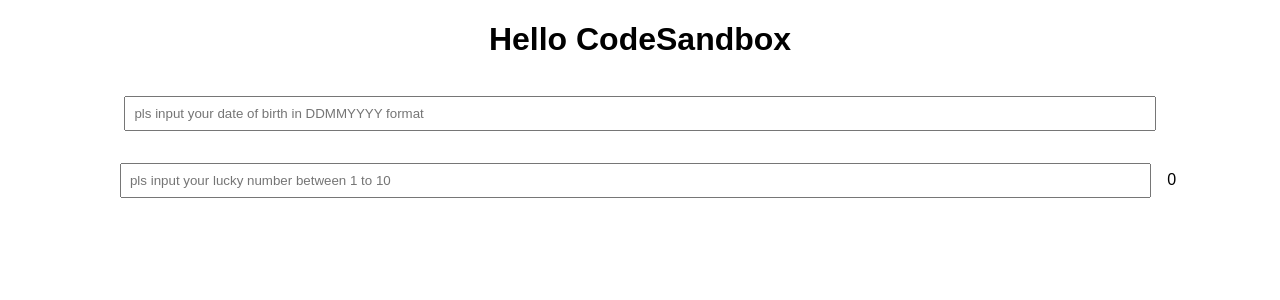
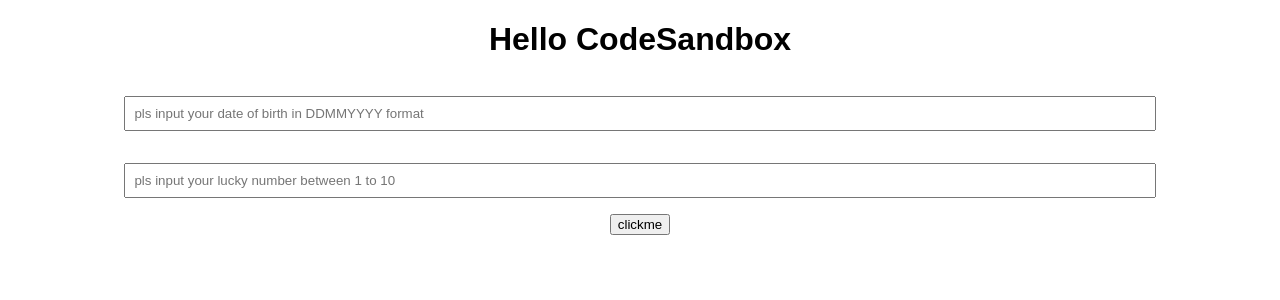
Before and after one commit to HarshitBharani/is-your-birthday-lucky, a React (Create React App) app: page / in a window 1280 px wide. Shown: the top 300 px of the page. Built offline with nearby package versions, Linux system fonts and the light colour scheme.

Commit message:
added a isLucky function

```diff
--- a/src/App.js
+++ b/src/App.js
@@ -3,8 +3,9 @@ import "./styles.css";
 import { useState } from "react";
 
 export default function App() {
-  var [date, setDate] = useState("");
+  var [date, setDate] = useState(0);
   var [luckyNumber, setLuckyNumber] = useState(0);
+  var [result, SetResult] = useState("");
   function dateChangeHandler(event) {
     var newdate = event.target.value;
     setDate(newdate);
@@ -13,6 +14,14 @@ export default function App() {
   function luckyNo(event) {
     var newLuckyNumber = event.target.value;
     setLuckyNumber(newLuckyNumber);
+  }
+  function isLucky() {
+    var dateAdd = 0;
+    while (date > 0) {
+      console.log((dateAdd = dateAdd + (date % 100)));
+      date = date / 10;
+    }
+    console.log(dateAdd);
   }
 
   return (
@@ -28,8 +37,10 @@ export default function App() {
         className="input-text"
         placeholder="pls input your lucky number between 1 to 10"
       ></input>
-      {date}
-      {luckyNumber}
+      <div>
+        {" "}
+        <button onClick={() => isLucky()}>clickme </button>
+      </div>
     </div>
   );
 }
```
